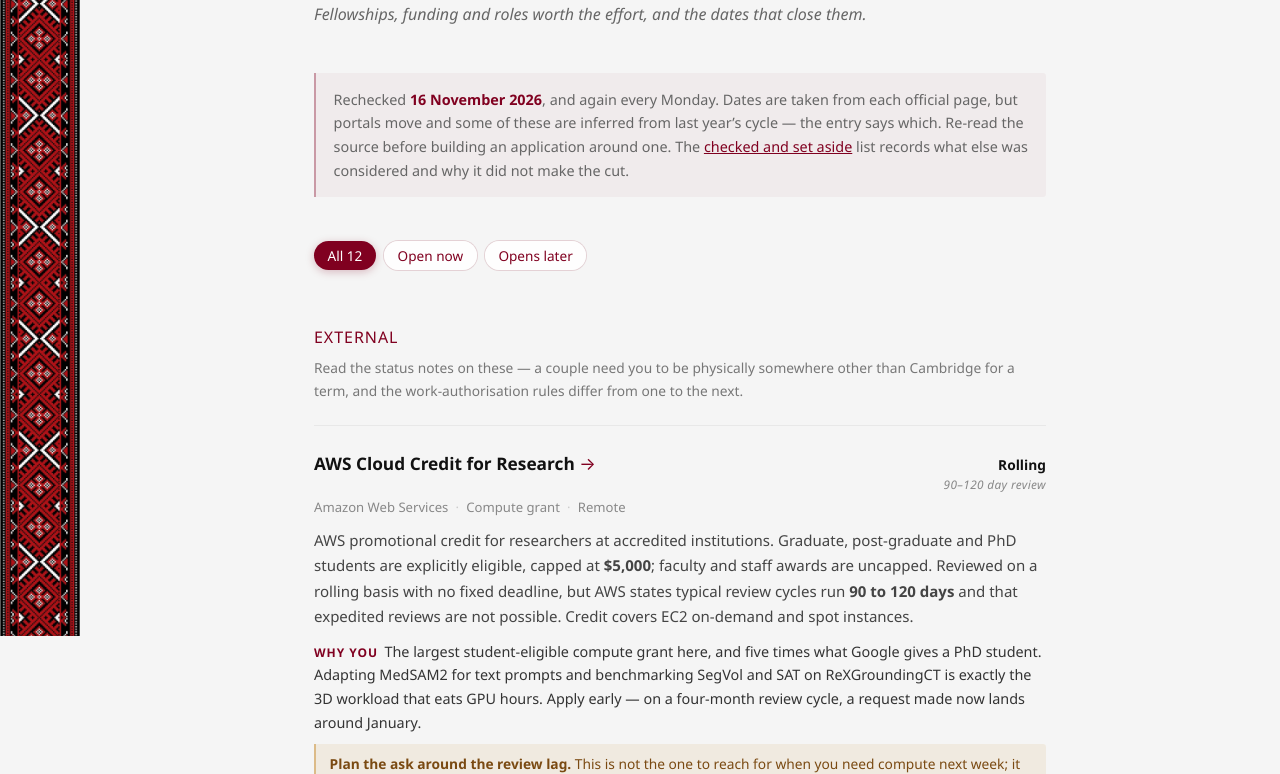
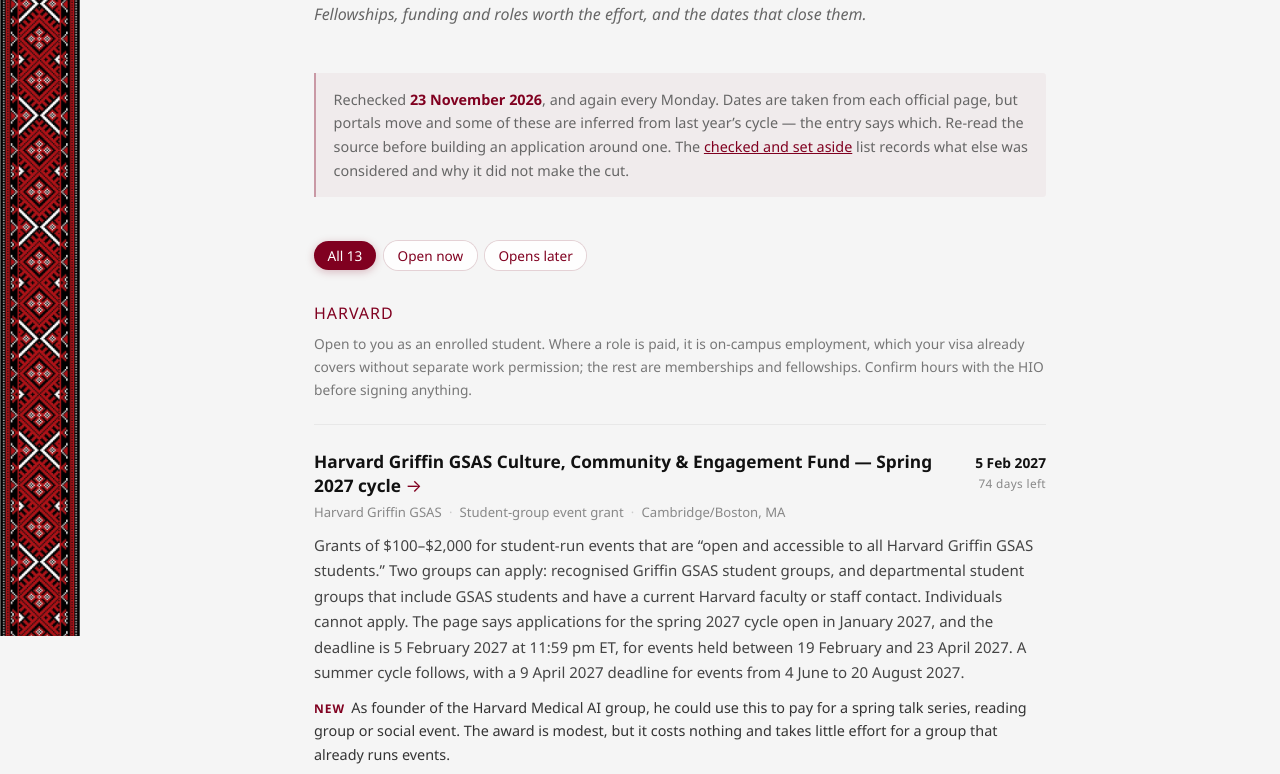
Before and after one commit to MohammedSB/mohammedsb.github.io, a plain HTML site: page apply/index.html in a window 1280 px wide. Shown: the part 164-938 px from the top of the page. Drawn offline with Linux system fonts and the light colour scheme.

Commit message:
Refresh /apply for 2026-11-23

```diff
--- a/apply/index.html
+++ b/apply/index.html
@@ -225,14 +225,34 @@
         <p class="listening-subtitle">Fellowships, funding and roles worth the effort, and the dates that close them.</p>
 
         <p class="apply-note">
-            Rechecked <strong>16 November 2026</strong>, and again every Monday. Dates are taken from each official page, but portals move and some of these are inferred from last year&rsquo;s cycle &mdash; the entry says which. Re-read the source before building an application around one. The
+            Rechecked <strong>23 November 2026</strong>, and again every Monday. Dates are taken from each official page, but portals move and some of these are inferred from last year&rsquo;s cycle &mdash; the entry says which. Re-read the source before building an application around one. The
             <a href="#ruled-out" style="color:#800020;">checked and set aside</a> list records what else was considered and why it did not make the cut.
         </p>
 
         <div class="apply-filters">
-            <button class="apply-filter" data-filter="all" aria-pressed="true">All 12</button>
+            <button class="apply-filter" data-filter="all" aria-pressed="true">All 13</button>
             <button class="apply-filter" data-filter="open" aria-pressed="false">Open now</button>
             <button class="apply-filter" data-filter="soon" aria-pressed="false">Opens later</button>
+        </div>
+
+        <h2 class="listening-section-title">Harvard</h2>
+        <p class="apply-sectionnote">Open to you as an enrolled student. Where a role is paid, it is on-campus employment, which your visa already covers without separate work permission; the rest are memberships and fellowships. Confirm hours with the HIO before signing anything.</p>
+        <div class="apply-list">
+
+            <article class="apply-item" data-tags="soon">
+                <div class="apply-head">
+                    <a class="apply-name" href="https://gsas.harvard.edu/culture-community-and-engagement/culture-community-and-engagement-fund" target="_blank" rel="noopener noreferrer">Harvard Griffin GSAS Culture, Community &amp; Engagement Fund — Spring 2027 cycle <span class="arrow">&rarr;</span></a>
+                    <span class="apply-when">
+                        <span class="apply-date">5 Feb 2027</span>
+                        <span class="apply-countdown">74 days left</span>
+                    </span>
+                </div>
+                <p class="apply-meta"><span>Harvard Griffin GSAS</span><span>Student-group event grant</span><span>Cambridge/Boston, MA</span></p>
+                <p class="apply-desc">Grants of $100&ndash;$2,000 for student-run events that are &ldquo;open and accessible to all Harvard Griffin GSAS students.&rdquo; Two groups can apply: recognised Griffin GSAS student groups, and departmental student groups that include GSAS students and have a current Harvard faculty or staff contact. Individuals cannot apply. The page says applications for the spring 2027 cycle open in January 2027, and the deadline is 5 February 2027 at 11:59 pm ET, for events held between 19 February and 23 April 2027. A summer cycle follows, with a 9 April 2027 deadline for events from 4 June to 20 August 2027.</p>
+                <p class="apply-fit"><b>New</b>As founder of the Harvard Medical AI group, he could use this to pay for a spring talk series, reading group or social event. The award is modest, but it costs nothing and takes little effort for a group that already runs events.</p>
+                <p class="apply-flag">Only student groups can apply. The Harvard Medical AI group would need to be a recognised Griffin GSAS student group, or apply as a departmental group with GSAS-student members and a faculty/staff contact (this page does not name the required contact role). Confirm that the group qualifies before the January opening. Applications must also be submitted at least two weeks before the event.</p>
+            </article>
+
         </div>
 
         <h2 class="listening-section-title" style="margin-top:3.5rem;">External</h2>
@@ -384,7 +404,7 @@
                     <a class="apply-name" href="https://2027.midl.io/call-for-papers" target="_blank" rel="noopener noreferrer">MIDL 2027 — Call for Full Papers <span class="arrow">&rarr;</span></a>
                     <span class="apply-when">
                         <span class="apply-date">30 Nov 2026 (abstract) · 4 Dec full paper</span>
-                        <span class="apply-countdown urgent">14 days left</span>
+                        <span class="apply-countdown urgent">7 days left</span>
                     </span>
                 </div>
                 <p class="apply-meta"><span>MIDL</span><span>Conference paper submission</span><span>Porto, Portugal</span></p>
@@ -460,7 +480,7 @@
         </div>
 
         <p class="apply-foot">
-            12 live &middot; 43 set aside &middot; refreshed 16 November 2026.
+            13 live &middot; 43 set aside &middot; refreshed 23 November 2026.
         </p>
     </div>
 
```
